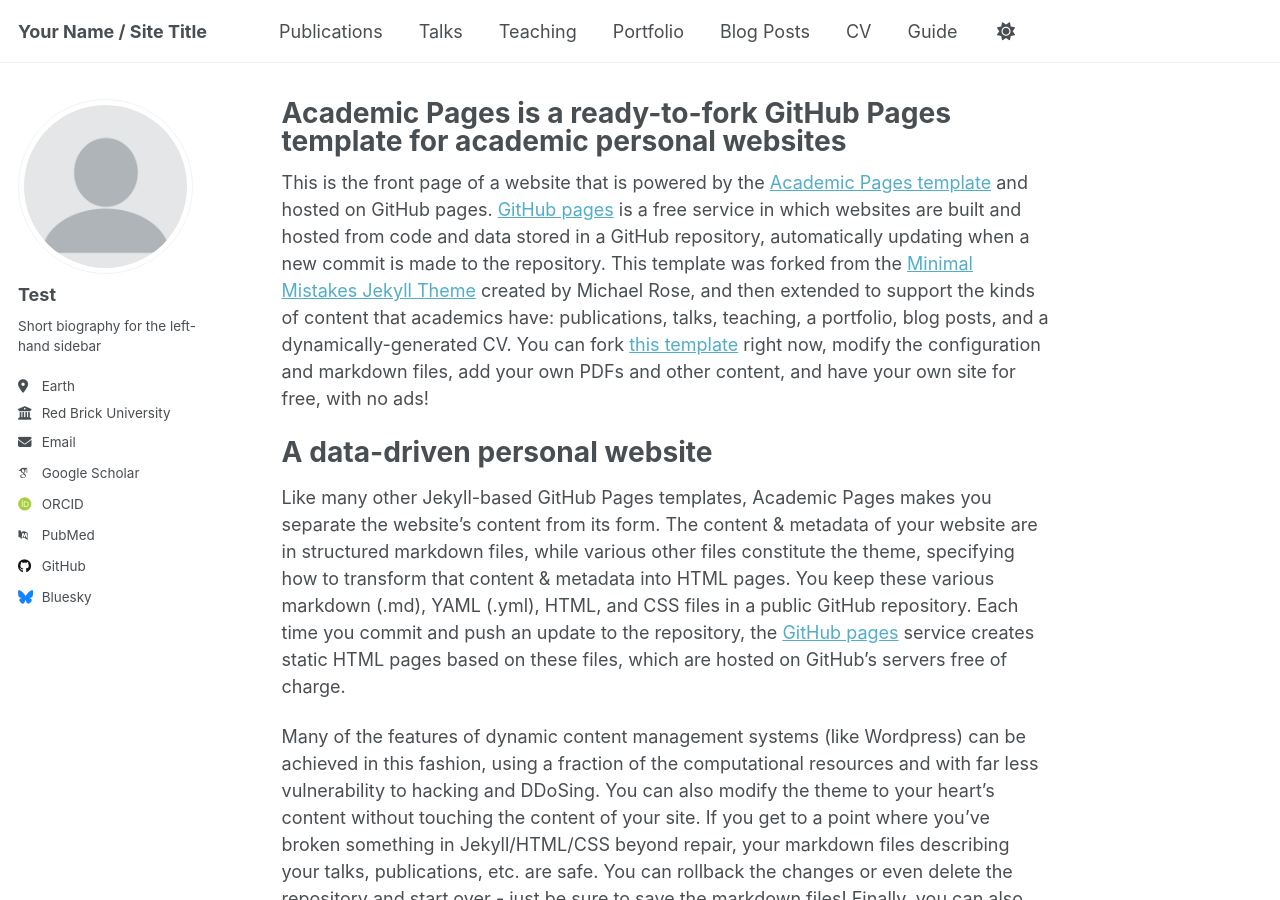
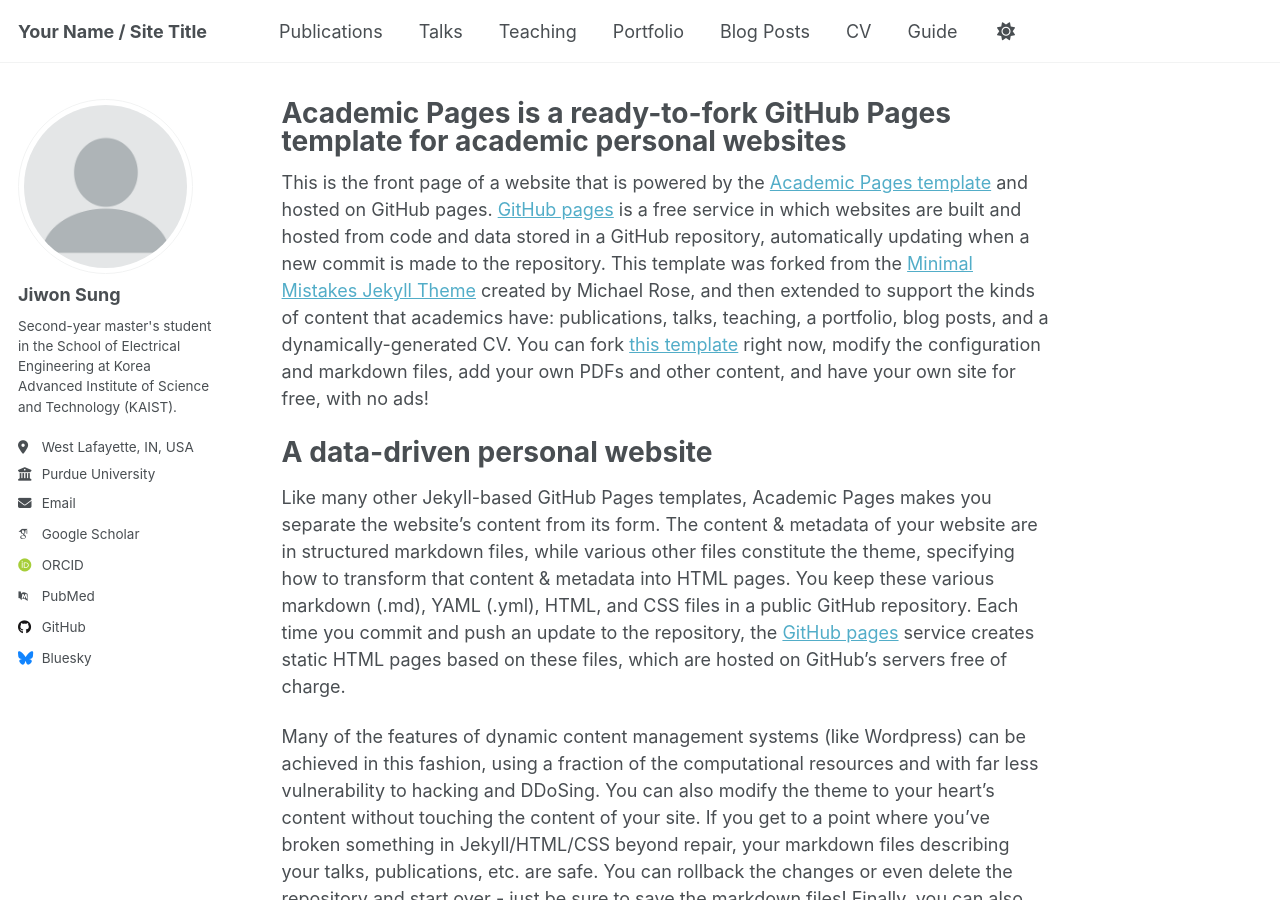
Before and after one commit to sunione/sunione.github.io, a Jekyll site: the page built from _pages/about.md, in a window 1280 px wide and 900 px high. Built offline with Jekyll 4.4.1, drawn with Linux system fonts in a browser that asks for light colours; some web fonts are replaced.

Commit message:
Update _config.yml

```diff
--- a/_config.yml
+++ b/_config.yml
@@ -23,13 +23,13 @@ repository               : "academicpages/academicpages.github.io"
 author:
   # Biographic information
   avatar           : "profile.png"
-  name             : "Test"
+  name             : "Jiwon Sung"
   pronouns         : # example: "she/her"
-  bio              : "Short biography for the left-hand sidebar"
-  location         : "Earth"
-  employer         : "Red Brick University"
+  bio              : "Second-year master's student in the School of Electrical Engineering at Korea Advanced Institute of Science and Technology (KAIST)."
+  location         : "West Lafayette, IN, USA"
+  employer         : "Purdue University"
   uri              : # URL
-  email            : "none@example.org"
+  email            : "jiwonsung00@gmail.com"
 
   # Academic websites
   academia         : # URL
```
